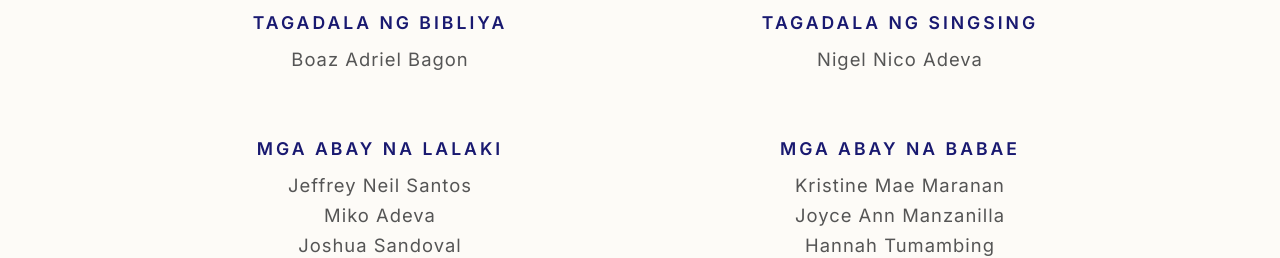
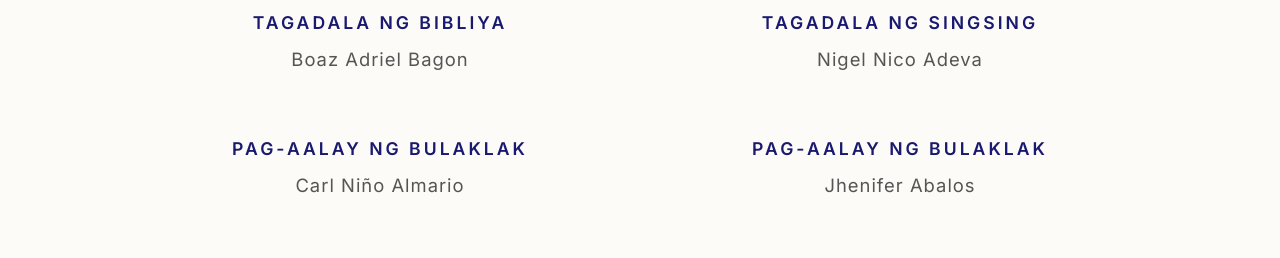
Before and after one commit to Juswa031/wedding-invitation, a Vue app: page /#/details in a window 1280 px wide. Shown: the part 7760-8018 px from the top of the page. Built offline with nearby package versions, Linux system fonts and the light colour scheme; a web font is replaced by a local one.

Commit message:
add abay ng bulaklak

```diff
--- a/src/components/EntourageComponent.vue
+++ b/src/components/EntourageComponent.vue
@@ -108,6 +108,8 @@ const secondarySponsors = [
   { role: 'Mga Batang Tagasaboy ng Bulaklak', names: ['Jessica Aisha Adeva', 'Hermione Marcelo'] },
   { role: 'Tagadala ng Bibliya', names: ['Boaz Adriel Bagon'] },
   { role: 'Tagadala ng Singsing', names: ['Nigel Nico Adeva'] },
+  { role: 'Pag-aalay ng Bulaklak', names: ['Carl Niño Almario'] },
+  { role: 'Pag-aalay ng Bulaklak', names: ['Jhenifer Abalos'] },
   { role: 'Mga Abay na Lalaki', names: ['Jeffrey Neil Santos', 'Miko Adeva', 'Joshua Sandoval'] },
   { role: 'Mga Abay na Babae', names: ['Kristine Mae Maranan', 'Joyce Ann Manzanilla', 'Hannah Tumambing'] }
 ]
```
